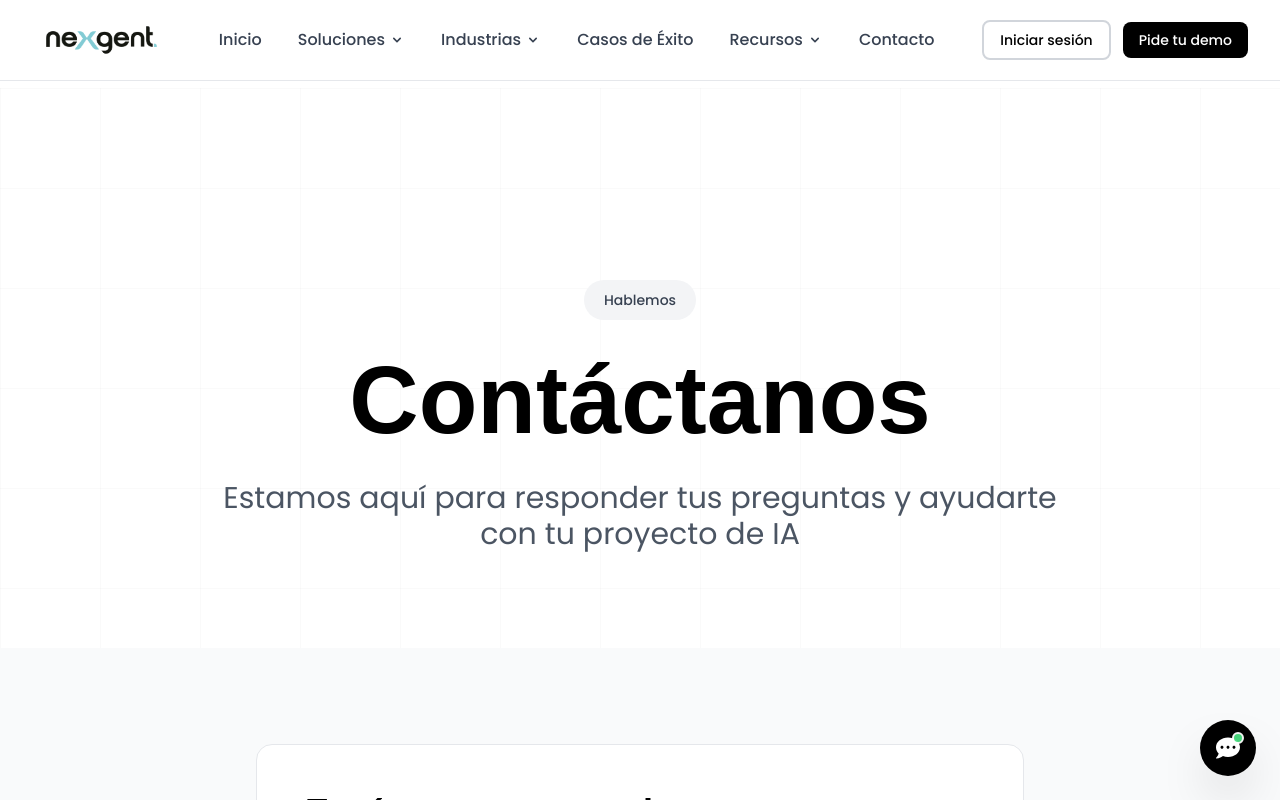
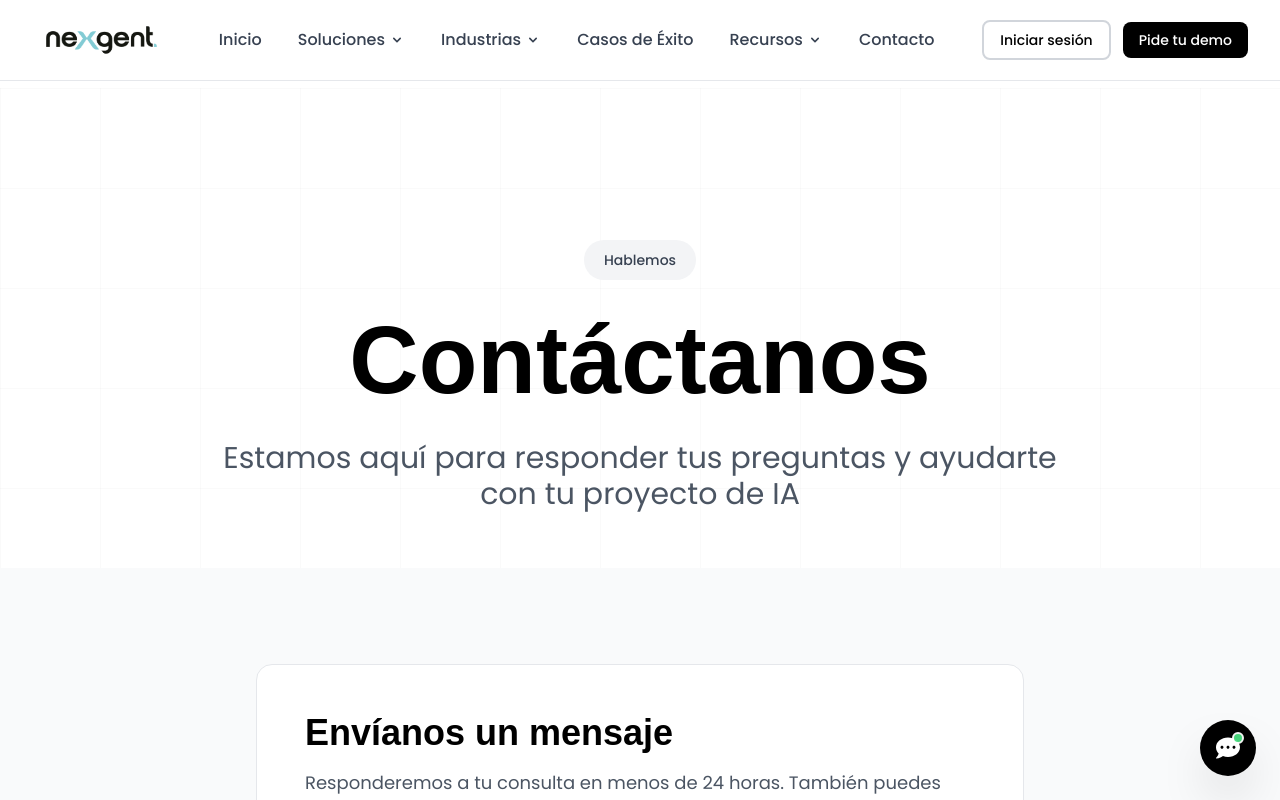
Before and after one commit to Aguti1902/nexgent-nueva-web, a Next.js app: page /contacto in a window 1280 px wide. Shown: the top 800 px of the page. Built offline with nearby package versions, Linux system fonts and the light colour scheme; a web font is replaced by a local one.

Commit message:
Fix: Reduce spacing in contact hero to match cases page

```diff
--- a/components/contact/ContactHero.tsx
+++ b/components/contact/ContactHero.tsx
@@ -4,10 +4,10 @@ import { motion } from 'framer-motion'
 
 export default function ContactHero() {
   return (
-    <section className="relative min-h-[70vh] flex items-center justify-center bg-white overflow-hidden pt-24">
+    <section className="relative min-h-[60vh] flex items-center justify-center bg-white overflow-hidden pt-24">
       <div className="absolute inset-0 bg-[linear-gradient(rgba(0,0,0,0.02)_1px,transparent_1px),linear-gradient(90deg,rgba(0,0,0,0.02)_1px,transparent_1px)] bg-[size:100px_100px]" />
 
-      <div className="container-custom px-6 py-24 relative z-10">
+      <div className="container-custom px-6 py-12 relative z-10">
         <motion.div
           initial={{ opacity: 0, y: 30 }}
           animate={{ opacity: 1, y: 0 }}
```
